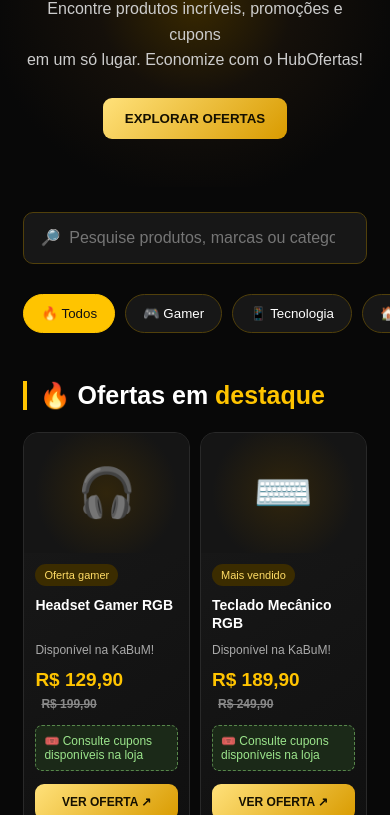
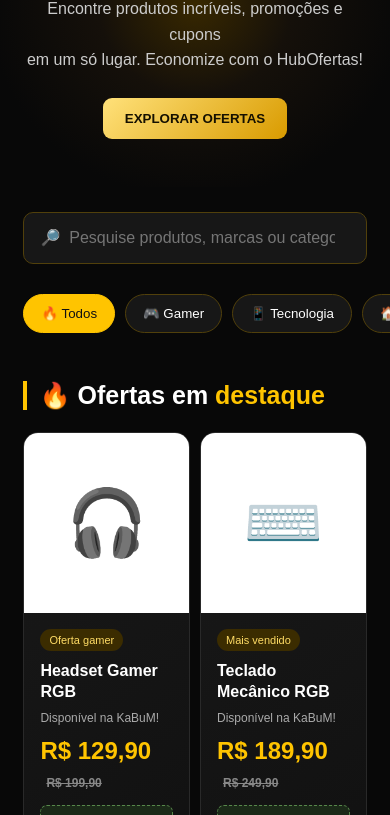
Before and after one commit to Gosth6G/hubofertas, a plain HTML site: page index.html in a window 390 px wide. Shown: the part 285-1100 px from the top of the page. Drawn offline with Linux system fonts and the light colour scheme.

Commit message:
Atualizar o index.html

```diff
--- a/index.html
+++ b/index.html
@@ -143,11 +143,19 @@ footer strong{color:var(--gold)}
   nav{justify-content:center}
   .hero{padding:48px 5%}
   .products{grid-template-columns:repeat(2,minmax(0,1fr));gap:10px}
-  .product-image{height:120px;font-size:48px}
-  .product-info{padding:11px}
-  .product h3{font-size:14px}
-  .price{font-size:19px}
-  .buy{padding:11px 7px;font-size:12px}
+  .product-image{
+  height:180px;
+  display:flex;
+  align-items:center;
+  justify-content:center;
+  background:#fff;
+  overflow:hidden;
+}
+.product-image img{
+  width:100%;
+  height:100%;
+  object-fit:contain;
+  padding:8px;
 }
 </style>
 </head>
```
